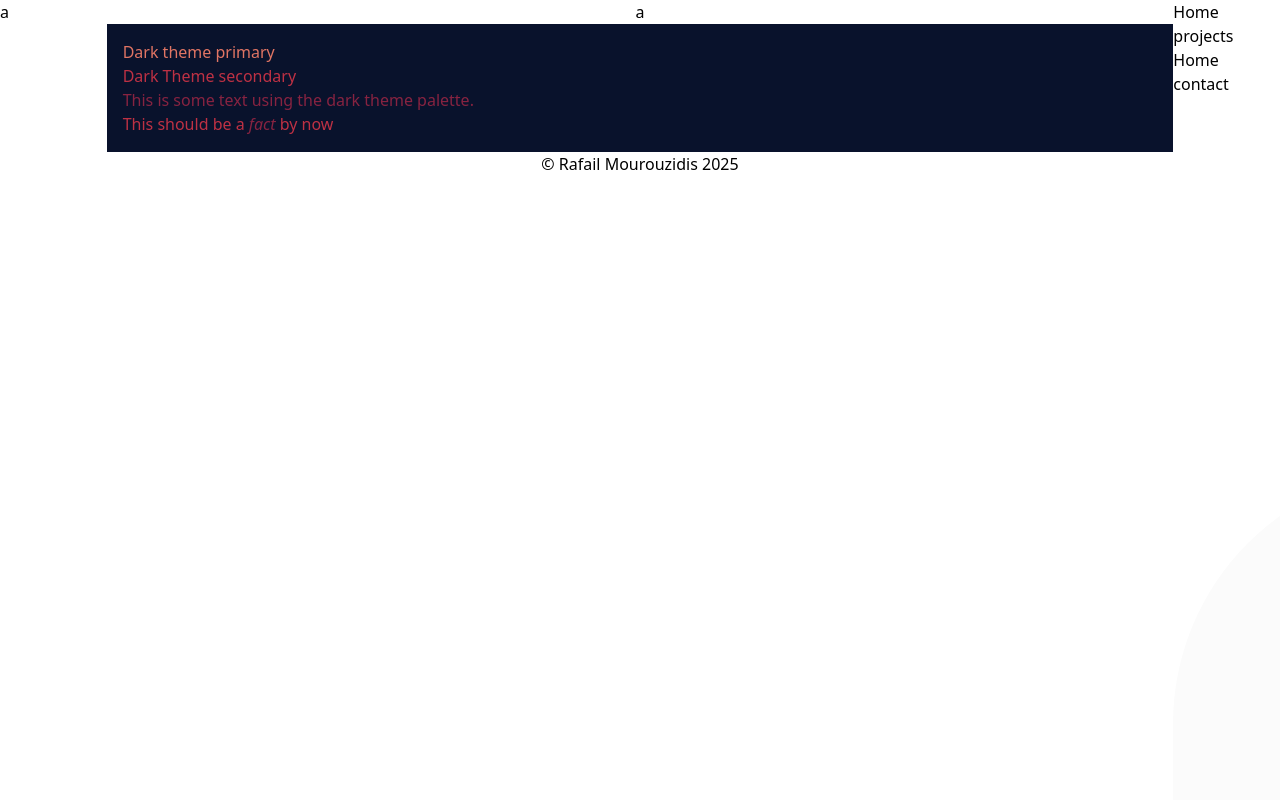
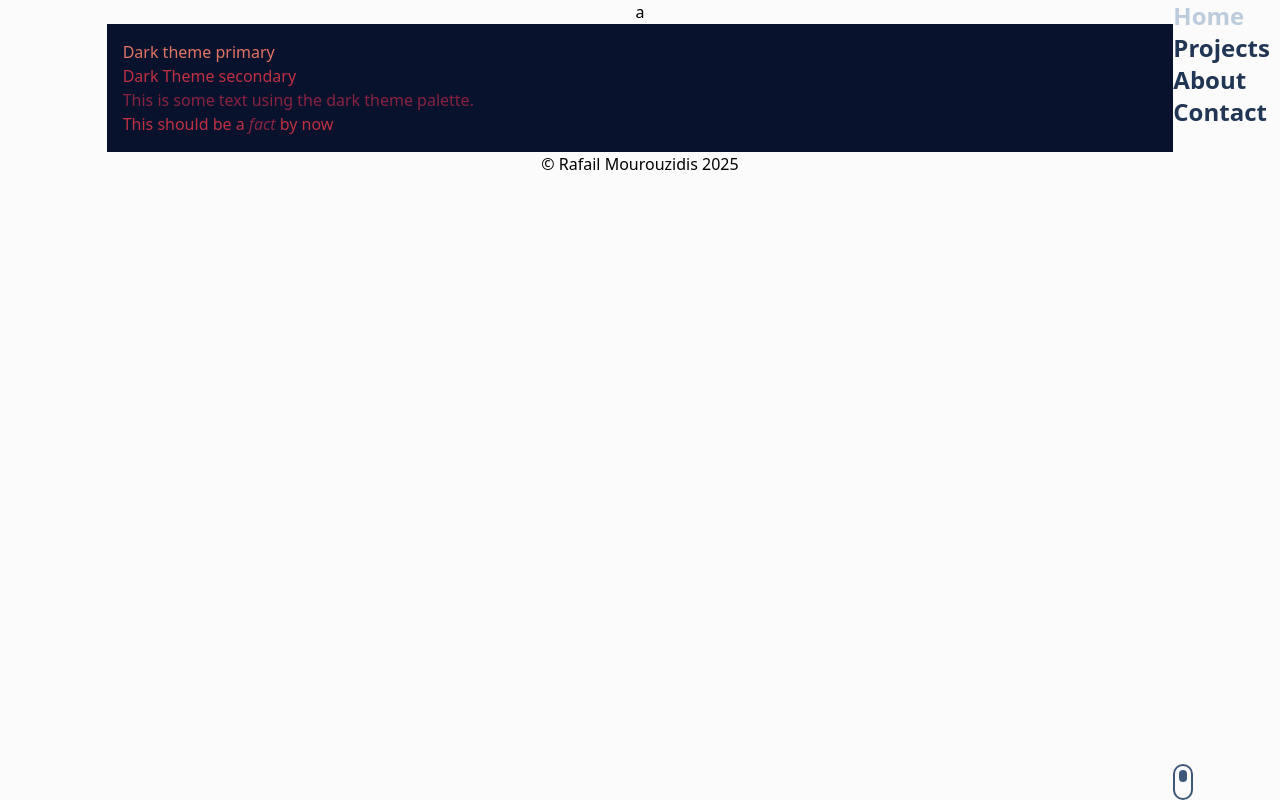
Before and after one commit to rafasmour/web-portfolio-2.0, a React (Vite) app: page / in a window 1280 px wide. Built offline with nearby package versions, Linux system fonts and the light colour scheme.

Commit message:
made dark/light functionallity havent figured out how to use the system reference

```diff
--- a/src/Components/Layout/Header.tsx
+++ b/src/Components/Layout/Header.tsx
@@ -3,48 +3,57 @@ import { NavLink } from 'react-router'
 
 function Nav() {
   return (
+
     <>
         <nav>
             <ul>
                 <li>
                     <NavLink to="/" className={({isActive}) =>
-                    `
+                     `
+                    text-3xl md:text-2xl font-bold
                     ${isActive ?
-                        "" :
-                        ""
+                        " text-light-accent dark:text-dark-accent" :
+                        " text-light-primary dark:text-dark-primary"
                     }
+                    hover:text-light-secondary dark:hover:text-dark-secondary
                     `
                     }>Home</NavLink>
                 </li>
                 <li>
                     <NavLink to="/projects" className={({isActive}) =>
                     `
+                    text-3xl md:text-2xl font-bold
                     ${isActive ?
-                        "" :
-                        ""
+                        " text-light-accent dark:text-dark-accent" :
+                        " text-light-primary dark:text-dark-primary"
                     }
+                    hover:text-light-secondary dark:hover:text-dark-secondary
                     `
-                    }>projects</NavLink>
+                    }>Projects</NavLink>
                 </li>
                 <li>
                 <NavLink to="/about" className={({isActive}) =>
                     `
+                    text-3xl md:text-2xl font-bold
                     ${isActive ?
-                        "" :
-                        ""
+                        " text-light-accent dark:text-dark-accent" :
+                        " text-light-primary dark:text-dark-primary"
                     }
+                    hover:text-light-secondary dark:hover:text-dark-secondary
                     `
-                    }>Home</NavLink>
+                    }>About</NavLink>
                 </li>
                 <li>
                     <NavLink to="/contact" className={({isActive}) =>
                     `
+                    text-3xl md:text-2xl font-bold
                     ${isActive ?
-                        "" :
-                        ""
+                        " text-light-accent dark:text-dark-accent" :
+                        " text-light-primary dark:text-dark-primary"
                     }
+                    hover:text-light-secondary dark:hover:text-dark-secondary
                     `
-                    }>contact</NavLink>
+                    }>Contact</NavLink>
                 </li>
             </ul>
         </nav>
--- a/src/Components/Utilities/ThemeToggleButton.tsx
+++ b/src/Components/Utilities/ThemeToggleButton.tsx
@@ -1,15 +1,24 @@
-import React from 'react'
+import React, { useEffect } from 'react'
+const ThemeToggleButton: React.FC = () => {
+  const systemDefaultTheme: boolean = window.matchMedia('(prefers-color-scheme: dark)').matches;
+  const [dark, setDark] = React.useState(systemDefaultTheme);
 
-const ThemeToggleButton = () => {
+    const darkModeHandler = () => {
+        setDark(!dark);
+        document.body.classList.toggle("dark");
+    }
+    useEffect(() => {
+      if(systemDefaultTheme)
+        darkModeHandler();
+    }, []);
     return (
       <>
-        <label htmlFor="check" className='relative inline-flex items-center cursor-pointer'>
-            <input type="checkbox" id="check" className="sr-only  peer" />
-            <div className="w-11 h-6 bg-light-background peer-focus:outline-none peer-focus:ring-4 peer-focus:ring-dark-accent dark:peer-focus:"></div>
-            <span className='w-2/5 h-4/5 bg-light-background fixed rounded-full peer-checked:bg-dark-background peer-checked:left-11'></span>
+        <label htmlFor="toggleTheme" className=" w-5 h-9 flex p-1 cursor-pointer rounded-full overflow-hidden border-2 border-light-secondary dark:border-dark-secondary bg-white-accent dark:bg-dark-accent " onClick={() => darkModeHandler()}>
+          <input type="checkbox" name="" id="" checked={dark} className="sr-only peer" readOnly />
+          <span className="  bg-light-secondary dark:bg-dark-secondary rounded-full w-3 h-3 peer-checked:translate-y-full transition ease"></span>
         </label>
       </>
     );
-  };
+};
 
 export default ThemeToggleButton
--- a/src/Layout.tsx
+++ b/src/Layout.tsx
@@ -6,13 +6,10 @@ import { Outlet } from 'react-router'
 import ThemeToggleButton from './Components/Utilities/ThemeToggleButton'
 
 
-
 function Layout() {
   return (
-      <div className="grid grid-cols-12 w-full m-0 min-h-screen">
+      <div className="grid grid-cols-12 w-full m-0 min-h-screen bg-light-background dark:bg-dark-background">
         <div className="hidden md:block md:col-span-1">
-          a
-          {/* Insert dark light mode and some identification of my name */}
         </div>
         <div className="col-span-11 md:col-span-10">
           <main>
--- a/src/main.css
+++ b/src/main.css
@@ -1,3 +1,6 @@
 @tailwind base;
 @tailwind components;
 @tailwind utilities;
+* {
+    @apply transition-colors duration-200 ease-linear;
+}
--- a/tailwind.config.js
+++ b/tailwind.config.js
@@ -4,6 +4,7 @@ export default {
     "./index.html",
     "./src/**/*.{js,ts,jsx,tsx}",
   ],
+  darkMode: 'selector',
   theme: {
     extend: {
       colors: {
```
Also changed, not shown: src/context/ThemeContext.tsx (added).
